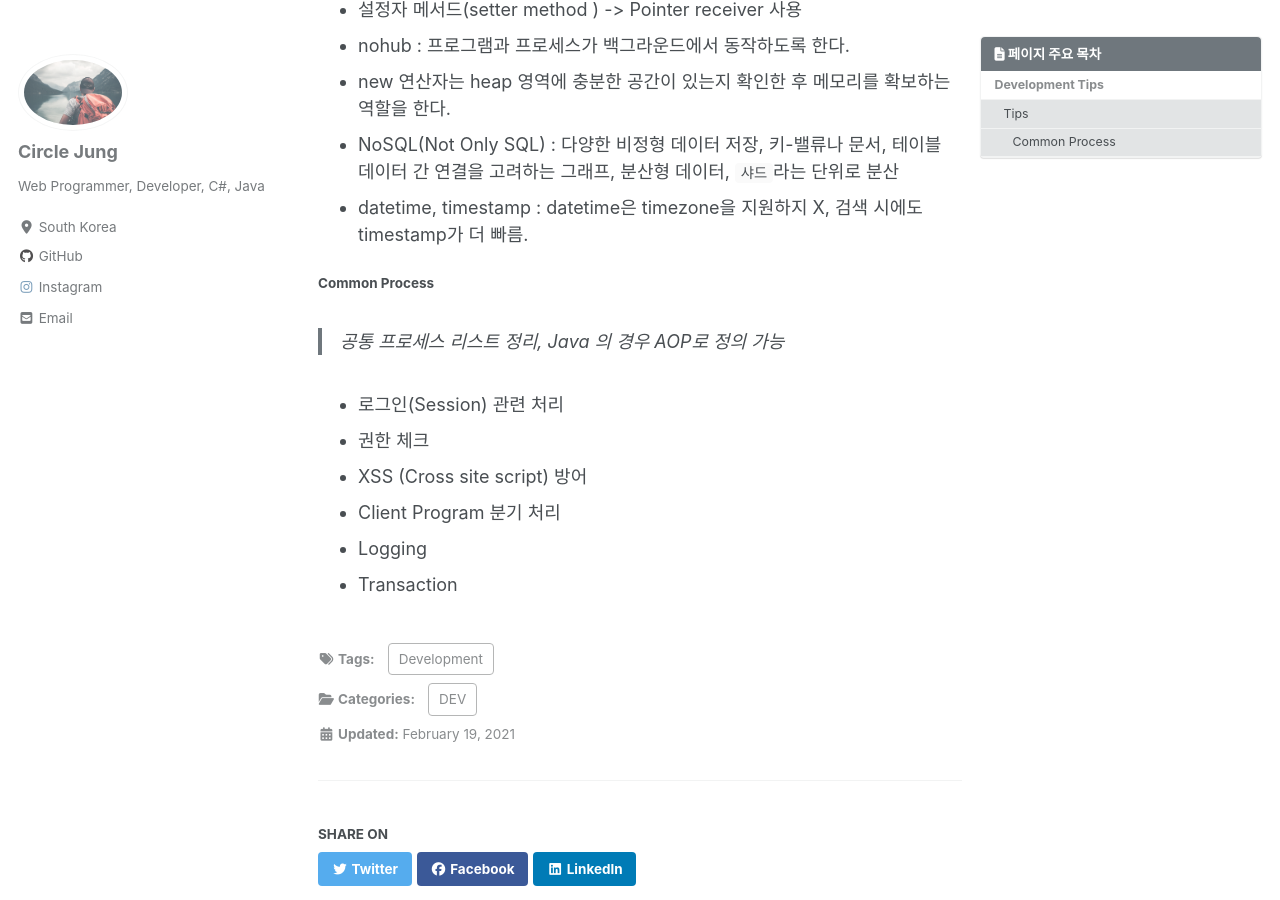
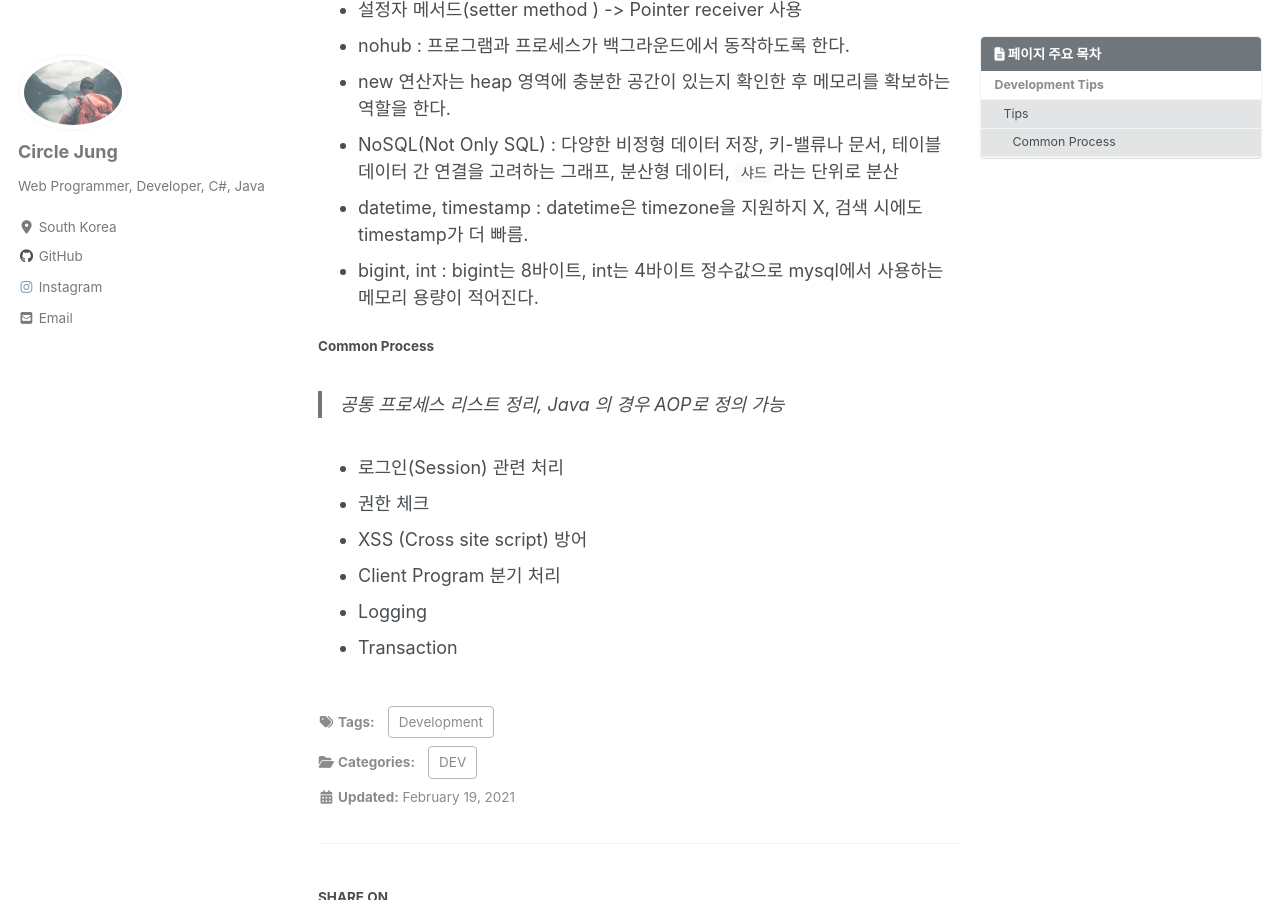
Before and after one commit to jwh0124/jwh0124.github.io, a Jekyll site: the page built from _posts/2020-05-09-development_tip.md, in a window 1280 px wide and 900 px high, scrolled down 1021 px. Built offline with Jekyll 4.4.1, drawn with Linux system fonts in a browser that asks for light colours; cached includes are drawn as plain includes; nearby versions of some CDN libraries; comment, search, counter and statistics services are not loaded.

Commit message:
+ add annotation java, develop tip

```diff
--- a/_posts/2020-05-09-development_tip.md
+++ b/_posts/2020-05-09-development_tip.md
@@ -38,6 +38,7 @@ last_modified_at: 2021-02-19T15:07:00+09:00
 * new 연산자는 heap 영역에 충분한 공간이 있는지 확인한 후 메모리를 확보하는 역할을 한다.
 * NoSQL(Not Only SQL) : 다양한 비정형 데이터 저장, 키-밸류나 문서, 테이블 데이터 간 연결을 고려하는 그래프, 분산형 데이터, `샤드`라는 단위로 분산
 * datetime, timestamp : datetime은 timezone을 지원하지 X, 검색 시에도 timestamp가 더 빠름.
+* bigint, int : bigint는 8바이트, int는 4바이트 정수값으로 mysql에서 사용하는 메모리 용량이 적어진다.
 
 #### Common Process ####
 
```
Also changed, not shown: _posts/2019-12-10-annotation_java.md (+1 -0 lines).
